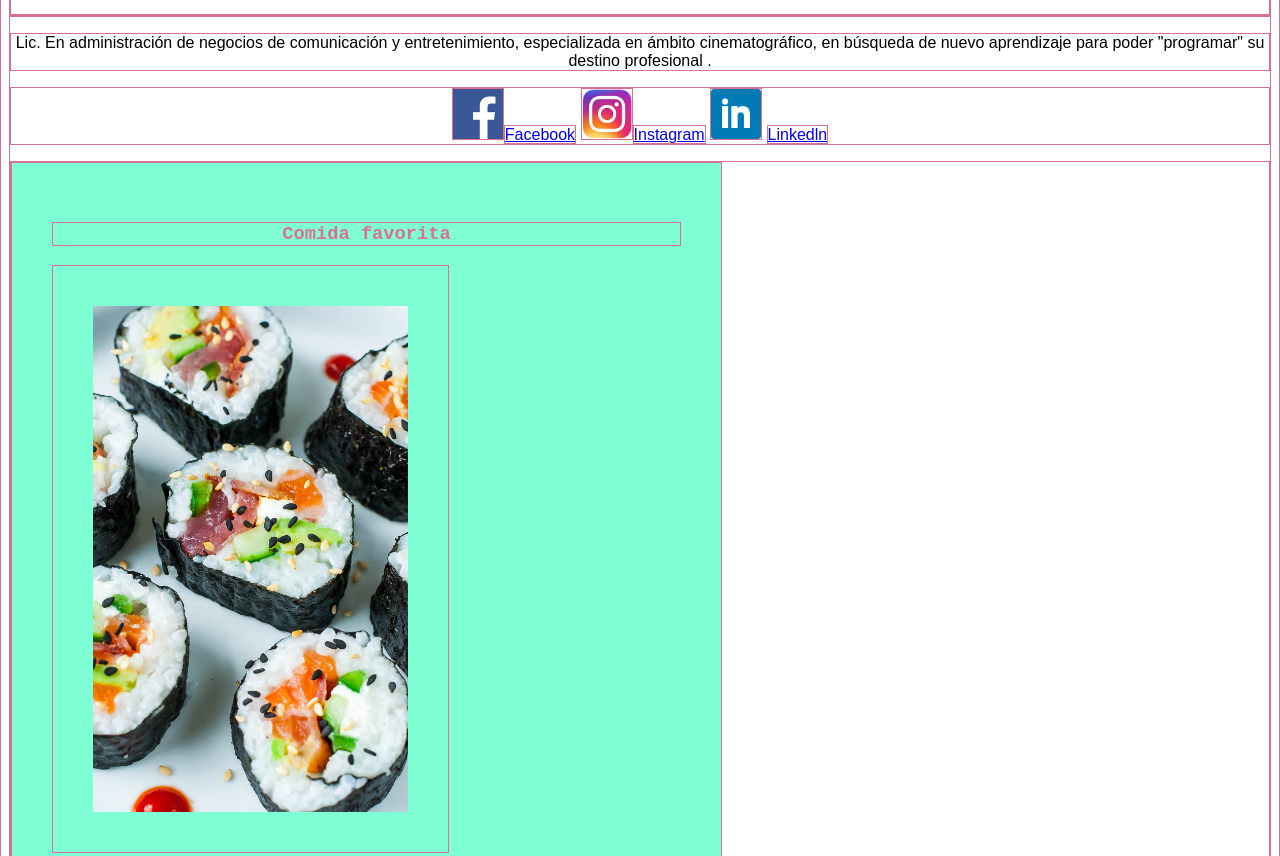
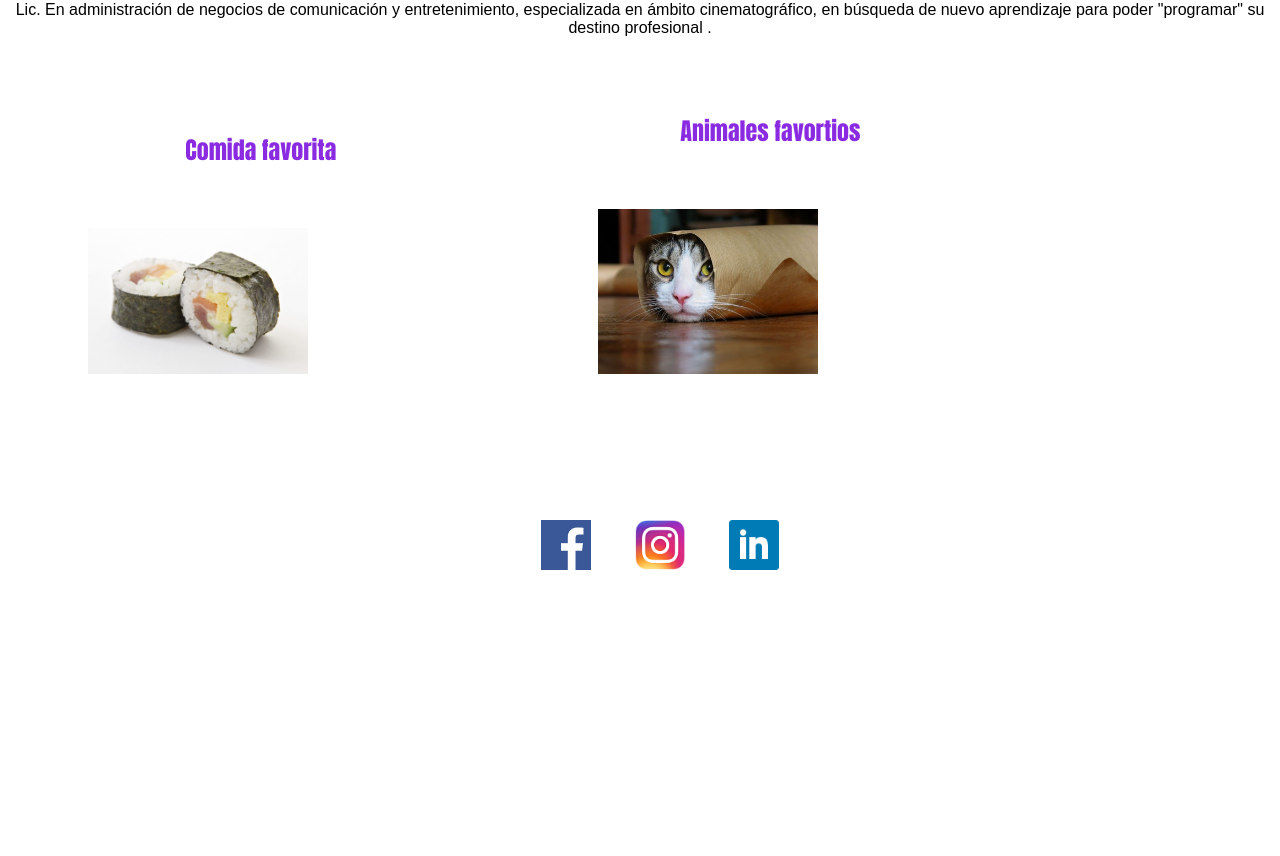
Before and after one commit to grech96/gehc, a plain HTML site: page gehc.html in a window 1280 px wide. Shown: the part 393-1249 px from the top of the page. After the commit the page ends 983 px from the top, so only its background shows below. Drawn offline with Linux system fonts and the light colour scheme.

Commit message:
Actualizacion2.0

```diff
--- a/gehc.html
+++ b/gehc.html
@@ -6,22 +6,40 @@
     <body>
         <H1>Grecia Hidalgo Colina</H1>
         <div> <p>
-            <img class="grecia1" src="grecia1.jpeg" alt="grecia godin"   ></p>
+            <img class="grecia1" src="./imagenes/grecia1.jpeg" alt="grecia godin"   ></p>
         </div>
         <article class="Primera descripcion"></article>
             <p>Lic. En administración de negocios de comunicación y entretenimiento, especializada en ámbito cinematográfico, en búsqueda de nuevo aprendizaje para poder "programar" su destino profesional . </p>
         </article>
-        <p> <img src="fb.jpg" width="30px"/><a href="https://www.facebook.com/gexh9 ">Facebook</a>
-             <img src="inglogo.png" width="30px"/><a href="https://www.instagram.com/grecievibes/">Instagram</a>
-              <img src="square-linkedin-512.png" width="30px"/> <a href="https://www.linkedin.com/in/greciahidalgoco/">Linkedln</a> </p>
-        <section>
-         <article class="datos">
-            <h1>Comida favorita</h1> <img class="datos" src="sushi.jpg">
-        </article></section>
-        <section>
-         <article class="datos">
-             <h1>Animales favortios</h1> <img class="datos" src="gato.jpg">
-        </article> </section>
+        <p class="cosasfav">
+            <article class="datos">
+                <h1>Comida favorita</h1> <img class="datos" src="./imagenes/sushi.jpg">
+            </article>
+            <article class="datos">
+                <h1>Animales favortios</h1> <img class="datos" src="./imagenes/gato.jpg">
+            </article>
+        </p>
+            <footer>
+            <ul class="social">
+              <li>
+                <a href="https://www.facebook.com/gexh9">
+                  <img src="./imagenes/fb.jpg" alt="facebook logo">
+                </a>
+              </li>
+              <li>
+                <a href="https://www.instagram.com/grecievibes/">
+                  <img src=./imagenes/inglogo.png alt="insta logo">
+                </a>
+              </li>
+              <li>
+                <a href="https://www.linkedin.com/in/greciahidalgoco/">
+                  <img src="./imagenes/square-linkedin-512.png" alt="linkedin logo">
+                </a>
+              </li>
+            </ul>
+          </footer>
+
+
 </body>
 
 
--- a/grehc.css
+++ b/grehc.css
@@ -1,7 +1,7 @@
 h1 {
-    color:palevioletred;
+    color: blueviolet;
     text-align: center;
-    font-family: 'Courier New', Courier, monospace;
+    font-family:Impact, Haettenschweiler, 'Arial Narrow Bold', sans-serif, Courier, monospace;
 }
 img{
     width: 50px;
@@ -9,7 +9,6 @@ img{
 p {
     text-align: center;
     font-family: fantasy;
-
 }
 .grecia1 {
     width: 300px;
@@ -21,20 +20,29 @@ p {
     border-width: 10px;
   }
   .datos {
-      align-content: center
+      align-content: center;
       box-sizing: border-box;
       display: inline-block;
     padding: 40px;
-    width: 50%
+    width: 40%; display: inline-block;
   }
-  *{border: 1px solid palevioletred;
-}
+
 
 .datos img {
-    align-content: flex-end
+    align-content: flex-end;
      width: 300px}
-.datos {
-    background-color: aquamarine
-}
 
-body {background-color: whites}
+.social {
+        list-style: none;
+        text-align: center;
+      }
+
+.social li {
+        display: inline-block;
+        margin: 0 20px;
+        padding-top: 50px;
+      }
+
+.social img {
+        height: 50px;
+      }
--- a/hola.css
+++ /dev/null
@@ -1,3 +0,0 @@
-h1 {
-    color:red;
-}
```
Also changed, not shown: index.html (deleted, +0 -21 lines), listasuper.html (deleted, +0 -29 lines), hola.jpg (deleted), imagenes/fb.jpg (renamed from fb.jpg), imagenes/gato.jpg (renamed from gato.jpg), imagenes/grecia1.jpeg (renamed from grecia1.jpeg), imagenes/inglogo.png (renamed from inglogo.png), imagenes/square-linkedin-512.png (renamed from square-linkedin-512.png), imagenes/sushi.jpg (added), sushi.jpg (deleted).
